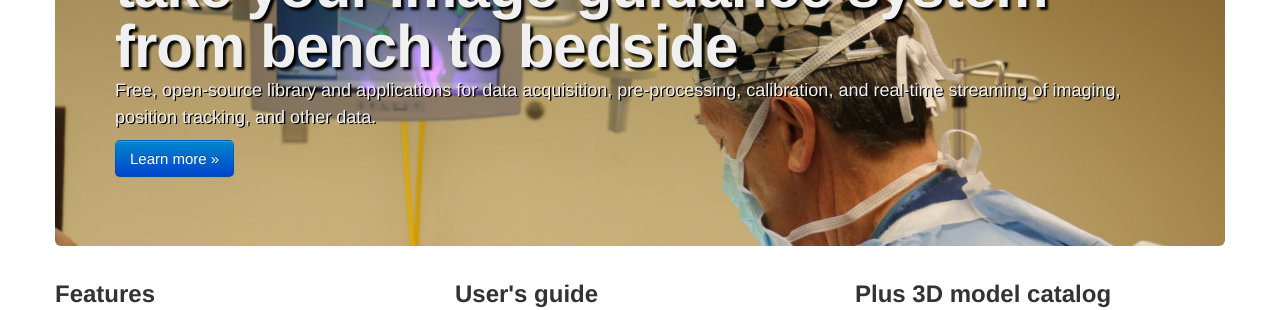
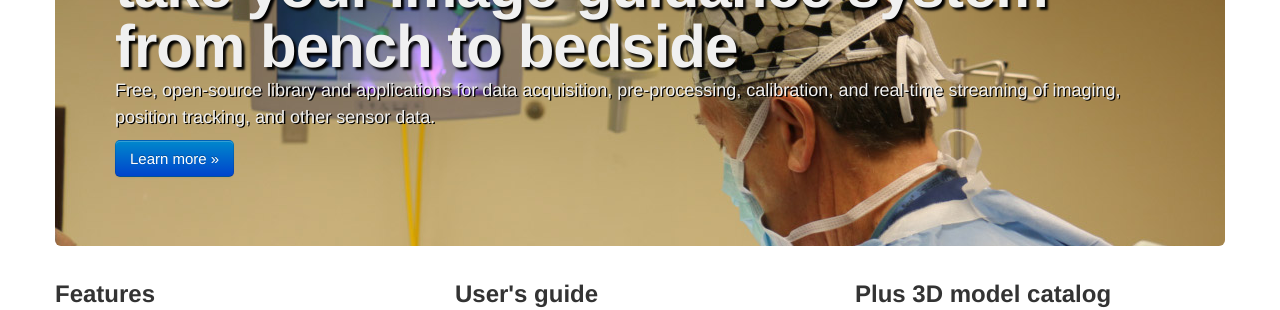
Before and after one commit to PlusToolkit/plustoolkit.github.io, a Jekyll site: the page built from index.md, in a window 1280 px wide. Shown: the part 223-533 px from the top of the page. Built offline with Jekyll 4.4.1, drawn with Linux system fonts in a browser that asks for light colours.

```diff
--- a/_includes/themes/twitter/top.html
+++ b/_includes/themes/twitter/top.html
@@ -1,7 +1,7 @@
 <!-- Main hero unit for a primary marketing message or call to action -->
 <div class="hero-unit">
   <h1>Plus toolkit:<br/>take your image-guidance system from bench to bedside</h1>
-  <p>Free, open-source library and applications for data acquisition, pre-processing, calibration, and real-time streaming of imaging, position tracking, and other data.</p>
+  <p>Free, open-source library and applications for data acquisition, pre-processing, calibration, and real-time streaming of imaging, position tracking, and other sensor data.</p>
   <p><a class="btn btn-primary btn-large" href="about.html">Learn more &raquo;</a></p>
 </div>
 
```
Also changed, not shown: about.md (+2 -0 lines).
